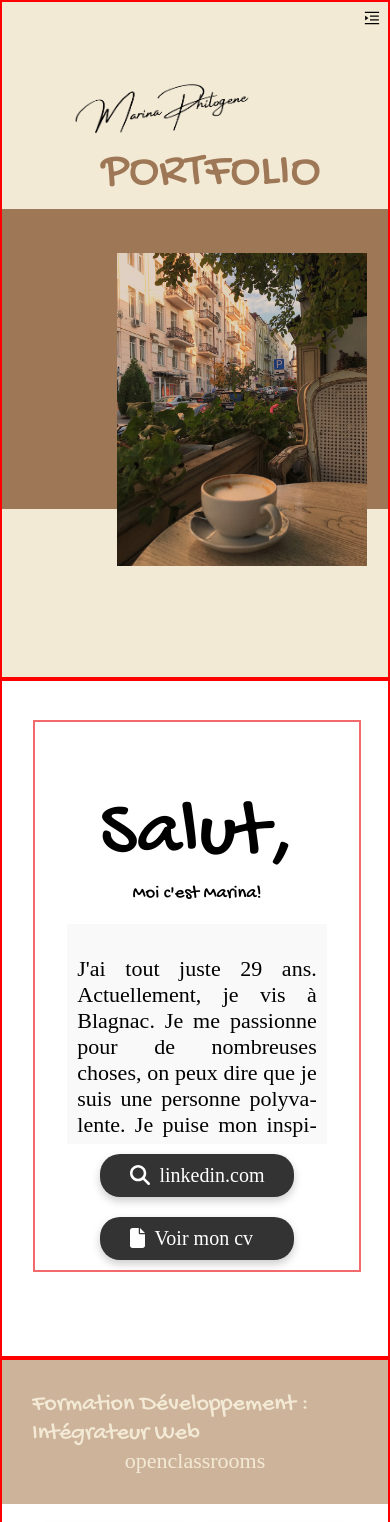
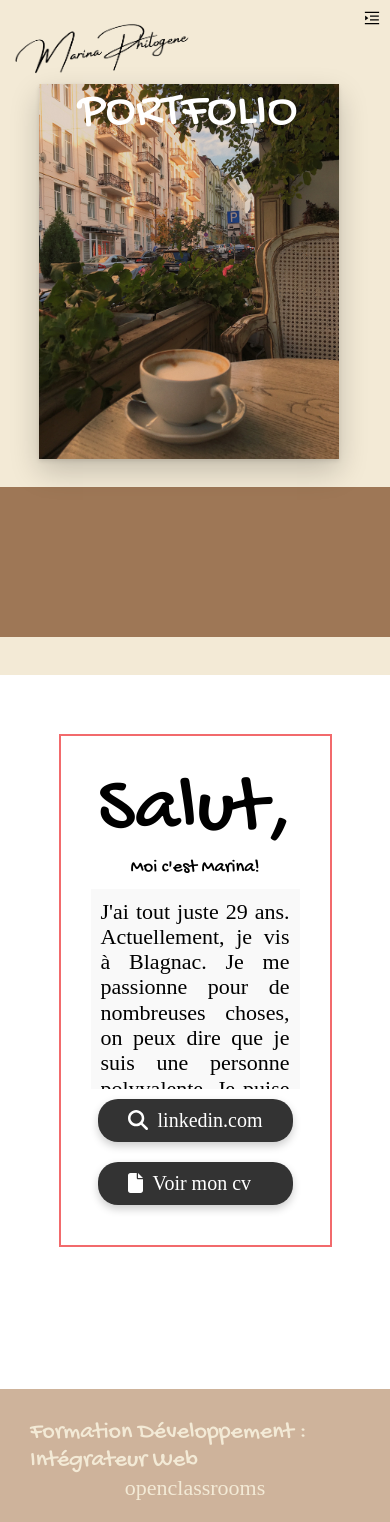
Before and after one commit to MP4code/Projet-Portfolio, a React (Create React App) app: page / in a window 390 px wide. Shown: the top 1522 px of the page. Built offline with nearby package versions, Linux system fonts and the light colour scheme; a web font is replaced by a local one.

Commit message:
modification du responsive

```diff
--- a/package.json
+++ b/package.json
@@ -3,6 +3,7 @@
   "version": "0.1.0",
   "private": true,
   "dependencies": {
+    "@ant-design/colors": "^7.1.0",
     "@fortawesome/free-brands-svg-icons": "^6.6.0",
     "@fortawesome/free-solid-svg-icons": "^6.6.0",
     "@fortawesome/react-fontawesome": "^0.2.2",
--- a/src/Navbar.js
+++ b/src/Navbar.js
@@ -3,12 +3,13 @@ import React, { useState, useEffect } from 'react';
 import { Link } from 'react-scroll';
 import "./style/navbar.css";
 import {
-    MenuFoldOutlined,
     MenuUnfoldOutlined,
 
 } from '@ant-design/icons';
 import { Drawer } from 'antd';
-import { Button } from 'antd/es/radio';
+import 'antd/dist/reset.css';
+import { gray, grey } from '@ant-design/colors';
+
 
 const Navbar = () => {
     const [scroll, setScroll] = useState(false);
@@ -33,34 +34,35 @@ const Navbar = () => {
 
     return (
         <header>
+
             <Drawer
-                title="Basic Drawer"
                 placement="left"
                 closable={true}
                 onClose={() => setCollapsed(false)}
                 open={collapsed}
                 key="left"
+                style={{ backgroundColor: 'rgba(255, 255, 255, 0.5)', }}
             >
                 <nav className={`${scroll ? 'scroll' : ''}`}>
-                    <Button type="primary">Primary Button</Button>
-                    <ul>
-                        <li>
-                            <Link to="home" spy={true} smooth={true} offset={-70} duration={500} onClick={() => setCollapsed(false)}>
+
+                    <ul style={{ listStyle: 'none', padding: 0, margin: 0 }}>
+                        <li style={{ padding: '16px', borderBottom: '1px solid #f0f0f0' }}>
+                            <Link to="home" spy={true} smooth={true} offset={-70} duration={500} onClick={() => setCollapsed(false)} style={{ color: "black", fontSize: "20px" }}>
                                 Accueil
                             </Link>
                         </li>
-                        <li>
-                            <Link to="about" spy={true} smooth={true} offset={-70} duration={500} onClick={() => setCollapsed(false)}>
+                        <li style={{ padding: '16px', borderBottom: '1px solid #f0f0f0' }}>
+                            <Link to="about" spy={true} smooth={true} offset={-70} duration={500} onClick={() => setCollapsed(false)} style={{ color: "black", fontSize: "20px" }}>
                                 A Propos
                             </Link>
                         </li>
-                        <li>
-                            <Link to="competences" spy={true} smooth={true} offset={-70} duration={500} onClick={() => setCollapsed(false)}>
+                        <li style={{ padding: '16px', borderBottom: '1px solid #f0f0f0' }}>
+                            <Link to="competences" spy={true} smooth={true} offset={-70} duration={500} onClick={() => setCollapsed(false)} style={{ color: "black", fontSize: "20px" }}>
                                 Mes compétences
                             </Link>
                         </li>
-                        <li>
-                            <Link to="projets" spy={true} smooth={true} offset={-70} duration={500} onClick={() => setCollapsed(false)}>
+                        <li style={{ padding: '16px', borderBottom: '1px solid #f0f0f0' }}>
+                            <Link to="projets" spy={true} smooth={true} offset={-70} duration={500} onClick={() => setCollapsed(false)} style={{ color: "black", fontSize: "20px" }}>
                                 Mes Projets
                             </Link>
                         </li>
--- a/src/component/Competences.js
+++ b/src/component/Competences.js
@@ -1,6 +1,5 @@
 import React from 'react'
 import "../style/index.css";
-import logoOpen from "../style/img/openclassrooms1.png"
 const Competences = () => {
     const mesCompetences = [
         { id: 1, title: 'HTML' },
--- a/src/component/Projets.js
+++ b/src/component/Projets.js
@@ -8,8 +8,11 @@ const Projets = () => {
 
 
     return (
-        <div>
+
         <div className='projetsContainer'>
+            <h2 className='titleHidden'>Mes projets</h2>
+            <div className='projetsCard_container'>
+
                 {Realisations.map((projet) => (
                     <div className='projetsCard' key={projet.id}>
                         <div className='projetsContent'>
@@ -31,8 +34,8 @@ const Projets = () => {
                         </div>
                     </div>
                 ))}
+
             </div>
-            <div className="decoProjets">
             <div className='decoProjets'>
                 <ul>
                     <li> PROJETS</li>
@@ -41,10 +44,8 @@ const Projets = () => {
                     <li> PROJETS</li>
                 </ul>
             </div>
-
         </div>
 
-        </div >
     )
 }
 
--- a/src/style/index.css
+++ b/src/style/index.css
@@ -37,7 +37,6 @@ body {
 
 .section {
     height: 100vh;
-    border: 2px solid red;
 }
 
 .monLogo {
@@ -70,14 +69,14 @@ h2 {
     color: var(--secondary-color);
     font-size: 100px;
     position: absolute;
-    top: 15%;
-    left: 43%;
+    top: 23%;
+    left: 30%;
 }
 
 .homeTitleDeco {
     position: absolute;
-    top: 22%;
-    left: 41%;
+    top: 31%;
+    right: 23%;
     font-family: "Gochi Hand", cursive;
     font-weight: 400;
     font-style: normal;
@@ -87,6 +86,7 @@ h2 {
 }
 
 .homeTitleDeco ul {
+    margin: 0;
     list-style-type: none;
 }
 
@@ -97,8 +97,7 @@ h2 {
 }
 
 .backgroundDecor {
-    position: absolute;
-    top: 70%;
+    margin-top: 400px;
     width: 100%;
     height: 300px;
     background-color: var(--secondary-color);
@@ -194,7 +193,7 @@ h2 {
     margin: 0 10%;
     font-size: 22px;
     text-align: justify;
-     hyphens: auto;
+    hyphens: auto;
 }
 
 .aboutMecontentImg {
@@ -244,7 +243,7 @@ h2 {
     grid-template-columns: repeat(3, 1fr);
     gap: 30px;
     padding: 20px;
-    margin: 0 20%;
+    margin: 5% 20%;
 }
 
 .competenceItem {
@@ -271,30 +270,50 @@ h2 {
 
 /**/
 /*Projets*/
+.titleHidden{
+    display: none;
+}
+#projets{
+    background-color: var(--background-color);
+    height: auto;
+}
 .projetsContainer {
-    padding: 0 50% 0 10%;
-    position: absolute;
+    max-width: 100vw;
+    box-sizing: border-box;
+    overflow: hidden;
+    display: flex;
+    justify-content: space-between;
+    padding: 0 0 0 10%;
+
+}
+
+.projetsCard_container {
+    box-sizing: border-box;
+    display: flex;
+    flex-direction: column;
+    align-items: center;
+    justify-content: center;
+    gap: 30px;
+    padding: 30px;
 }
 
 .projetsCard {
+    width: 600px;
     background-color: #333;
     color: white;
     display: flex;
     align-items: center;
     justify-content: center;
     justify-content: space-around;
-    margin: 5%;
-    padding: 2%;
     border-radius: 30px;
-
-     box-shadow: 0 10px 15px rgba(0, 0, 0, 0.3), 0 4px 6px rgba(0, 0, 0, 0.2);
+    box-shadow: 0 10px 15px rgba(0, 0, 0, 0.3), 0 4px 6px rgba(0, 0, 0, 0.2);
     transition: background-color 0.3s ease, transform 0.3s ease;
+    overflow: hidden;
 }
 
 .projetsCard:hover {
     background-color: var(--accent-color);
     transform: scale(1.05);
-
 }
 
 .projetsContent_img {
@@ -309,33 +328,32 @@ h2 {
     font-family: "Gochi Hand", cursive;
     font-style: normal;
     font-size: 20px;
-    margin: 10px 0
+    margin: 10px 0;
 }
 
 .projetsContent {
-    width: 35%;
+    width: 25%;
     padding: 20px 0;
     display: flex;
     flex-direction: column;
     justify-content: center;
     align-items: center;
-
+    box-sizing: border-box;
 }
 
 .projetsContentInfos {
-    width: 49%;
+    width: 70%;
     display: flex;
     flex-direction: column;
     align-items: flex-start;
     box-sizing: border-box;
 }
 
-
 .description {
-    padding: 1em;
+    padding: 1.5em;
     text-align: justify;
+    hyphens: auto;
     font-size: 16px;
-
 }
 
 .description p {
@@ -345,7 +363,8 @@ h2 {
 .badgeContainer {
     display: flex;
     align-items: center;
-    padding: 0 10px;
+    padding: 10px;
+    margin: 0 15px;
 }
 
 .tag {
@@ -354,7 +373,7 @@ h2 {
     justify-content: center;
     padding: 5px;
     margin: 5px;
-    background-color:white;
+    background-color: white;
     color: #333;
     border-radius: 20px;
     font-size: 16px;
@@ -362,28 +381,31 @@ h2 {
     text-align: center;
 }
 
-/**/
 .decoProjets {
+    width: 60%;
     display: flex;
     align-items: center;
     justify-content: center;
-    margin: 0 20% 0 35%;
+    box-sizing: border-box;
 }
 
 .decoProjets ul {
     margin: 0;
+    padding: 0;
     list-style-type: none;
     font-family: "Gochi Hand", cursive;
     font-weight: 400;
     font-style: normal;
-    font-size: 200px;
-    color: var(--background-color);
+    font-size: 150px;
+    color: var(--primary-color);
+}
 
-}
+
 
 /**/
 /**Footer**/
 .decoFooter {
+    display: flex;
     background-color: var(--secondary-color);
     width: 100%;
     height: 150px;
@@ -401,7 +423,7 @@ h2 {
     align-items: center;
     justify-content: center;
     justify-content: space-between;
-    padding: 0 5%;
+    padding: 5%;
 }
 
 .footerContent {
@@ -411,7 +433,9 @@ h2 {
     justify-content: space-between;
     gap: 10px;
 }
-
+.footerContent p{
+    margin: 0;
+}
 .faIcon {
     color: var(--background-color);
 }
@@ -421,28 +445,33 @@ h2 {
 @media only screen and  (max-width: 600px) {
     .section{
         height: 80vh;
-         min-height: 500px;
+        min-height: 500px;
     }
     .monLogo {
         margin: 15% 15%;
         width: 200px;
     }
-       .homeTitleDeco {
-        display: none;
-    }
+
     .homeImage{
-        width: 250px;
+        width: 300px;
+        top: 10%;
+        left: 10%;
+       box-shadow: rgba(0, 0, 0, 0.2) 0px 12px 28px 0px, rgba(0, 0, 0, 0.1) 0px 2px 4px 0px, rgba(255, 255, 255, 0.05) 0px 0px 0px 1px inset;
     }
     .homeTitle{
         font-size: 50px;
+        top: 10%;
+        left: 20%;
+        color: white;
     }
     .backgroundDecor{
-        position: relative;
+        height: 150px;
     }
 
     /*AboutMe*/
     .aboutmeText{
         height: 200px;
+        width: 100%;
         overflow-y: scroll;
         padding: 10px;
         background-color: #f9f9f9;
@@ -477,25 +506,19 @@ h2 {
         padding-bottom: 5px;
      }
 
+     /**/
+
+
 }
 
 /* Medium devices (landscape tablets, 768px and up) */
 @media only screen and  (max-width: 768px) {
 
+
     .monLogo {
-        margin: 15% 15%;
-        width: 200px;
+        margin:0;
     }
 
-    .homeTitleDeco {
-        top: 15%;
-        left: 0;
-    }
-
-    .homeTitle {
-        top: 12%;
-        left: 26%;
-    }
 
     .autocollant {
         display: none;
@@ -520,45 +543,51 @@ h2 {
         font-size: 24px;
     }
 
-    /*compétences*/
-    .competencesContainer {
-        grid-template-columns: repeat(2, 1fr);
-    }
 
     /*Projets*/
-    .projetsContainer{
-        margin-top: 5%;
-    }
+
     .decoProjets {
         display: none;
+    }
+    .projetsCard {
+        width: auto;
+    }
+    .projetsContent{
+        width: auto;
     }
 
 
     /*footer*/
-    .decoFooter {
-        margin-top: 6%;
-    }
+
 
     .footerContainer {
         flex-direction: column;
+
     }
 
 
 }
 
 @media only screen and (max-width: 1024px) {
+         .section{
+        min-height: 500px;
+    }
+
     .autocollant {
         display: none;
     }
-
+       .homeTitleDeco {
+        display: none;
+    }
     /*aboutme*/
     .aboutMeContainer {
-        margin-top: 10%;
+        padding: 5% 15%;
         flex-direction: column;
     }
 
     .aboutMecontent {
         width: 100%;
+        padding: 30px;
         border: 2px solid var(--accent-color);
     }
 
@@ -566,9 +595,15 @@ h2 {
         display: none;
     }
     /*Projets*/
+
     .projetsContainer {
-    padding: 0 ;
-    position: absolute;
+    padding: 5% ;
+    flex-direction: column;
+    align-items: center;
+    justify-content: center;
+}
+.titleHidden{
+    display: flex;
 }
 .decoProjets {
         display: none;
@@ -576,7 +611,7 @@ h2 {
     /*footer*/
     .footerContainer {
         flex-direction: column;
-        margin-top: 5%;
+        gap: 15px;
     }
 
 }
--- a/src/style/navbar.css
+++ b/src/style/navbar.css
@@ -38,7 +38,6 @@
 }
 
 .navbar.scroll {
-  box-shadow: rgba(0, 0, 0, 0.1) -4px 9px 25px -6px;
   background-color: #f3ead6;
 }
 
@@ -47,7 +46,7 @@
 }
 .hamburgerMenu{
   display: none;
-      position: fixed;
+  position: fixed;
     padding: 10px;
     width: 100vw;
     justify-content: flex-end;
```
Also changed, not shown: 1 other file (tests, documents, lock files or other folders). Lines whose indentation alone changed are shown as unchanged.
